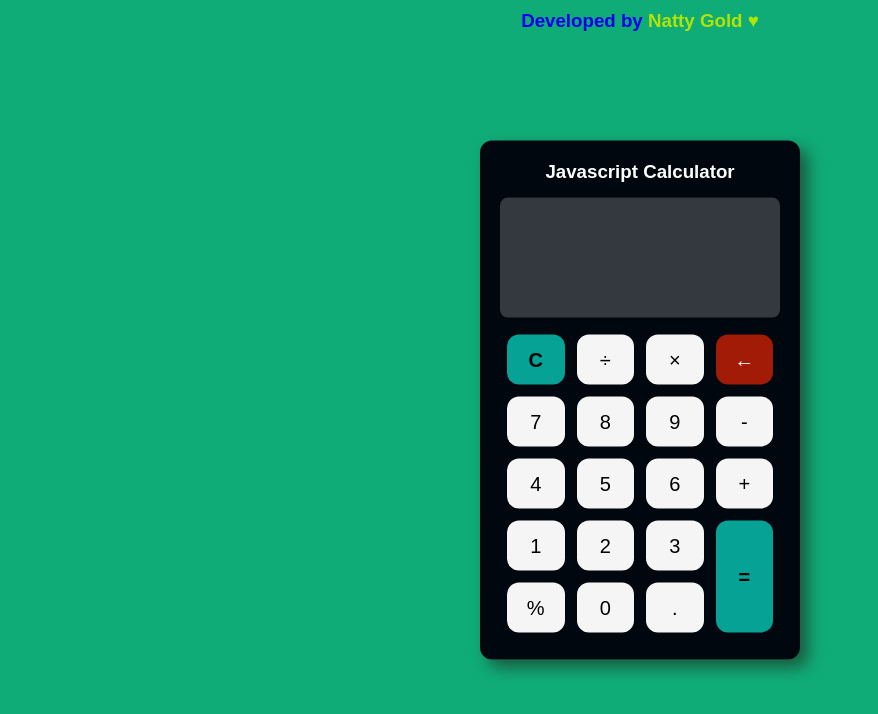
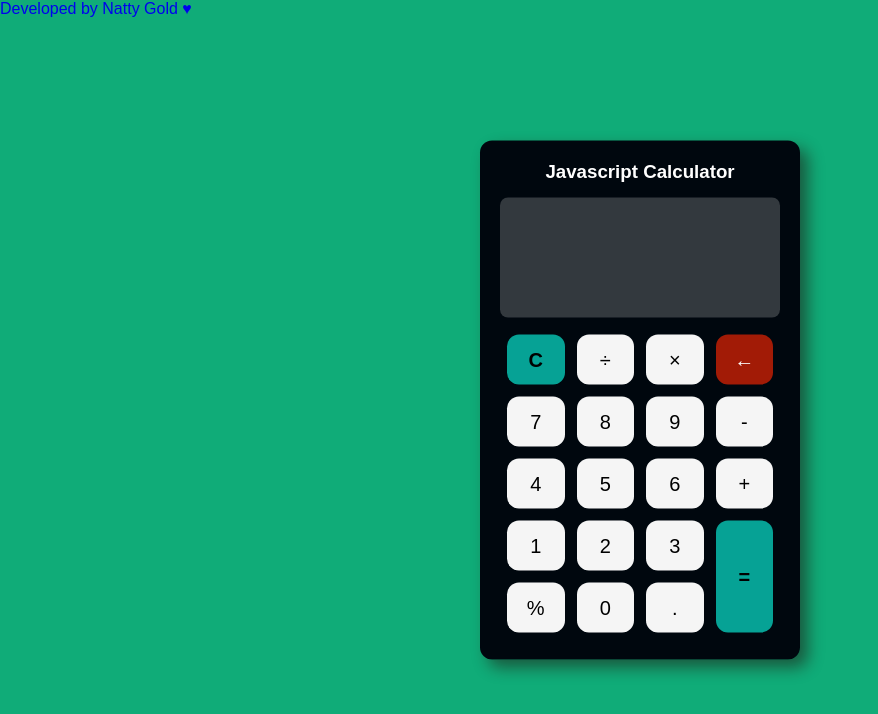
Before and after one commit to NattyGold/Javascript-Calculator, a plain HTML site: page index.html in a window 1280 px wide. Shown: the whole page, without its empty margins (0-878 px from the left). Drawn offline with Linux system fonts and the light colour scheme.

Commit message:
Update index.html

```diff
--- a/index.html
+++ b/index.html
@@ -65,12 +65,10 @@
         </div>
     </div>
 
-    <footer>
-        <h3>
+    <div class ="copyright">
             <a href="https://github.com/nattygold" target="_blank">
                 Developed by <span>Natty Gold &hearts;</span>
             </a>
-        </h3>
 
     </footer>
     <script src="app.js"></script>
```
